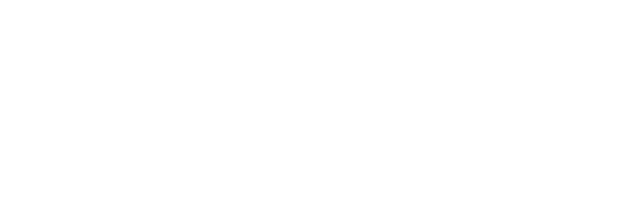
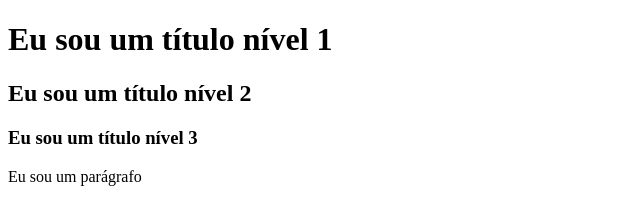
Before and after one commit to camis08/programacao-web2-ceub, a plain HTML site: page index.html in a window 1280 px wide. Shown: the whole page, without its empty margins (0-640 px from the left). Drawn offline with Linux system fonts and the light colour scheme.

Commit message:
conteudo

```diff
--- a/index.html
+++ b/index.html
@@ -6,6 +6,9 @@
     <title>Programação WEB - Aula 1</title>
 </head>
 <body>
-
+    <h1>Eu sou um título nível 1</h1>
+    <h2>Eu sou um título nível 2</h2>
+    <h3>Eu sou um título nível 3</h3>
+    <p>Eu sou um parágrafo</p>
 </body>
 </html>
```
